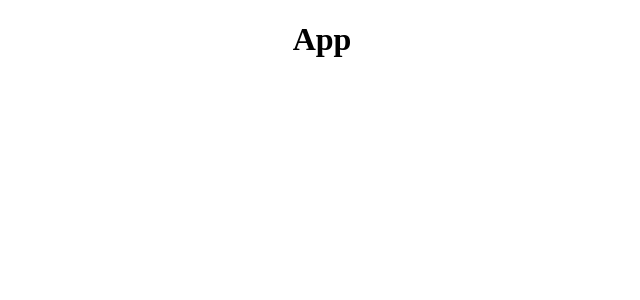
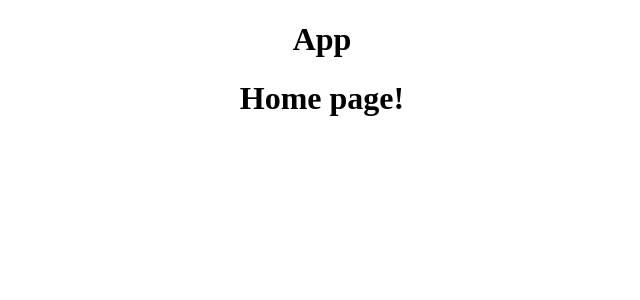
Before and after one commit to Masayuki1009/twi-reviewer-frontend, a React (Create React App) app: page /home in a window 1280 px wide. Shown: the top 300 px of the page, without its empty margins (318-958 px from the left). Built offline with nearby package versions, Linux system fonts and the light colour scheme.

Commit message:
initialize feature/home branch

```diff
--- a/public/index.html
+++ b/public/index.html
@@ -10,11 +10,6 @@
       content="Web site created using create-react-app"
     />
     <link rel="apple-touch-icon" href="%PUBLIC_URL%/logo192.png" />
-    <!--
-      manifest.json provides metadata used when your web app is installed on a
-      user's mobile device or desktop. See https://developers.google.com/web/fundamentals/web-app-manifest/
-    -->
-    <link rel="manifest" href="%PUBLIC_URL%/manifest.json" />
     <!--
       Notice the use of %PUBLIC_URL% in the tags above.
       It will be replaced with the URL of the `public` folder during the build.
--- /dev/null
+++ b/src/components/Home/index.js
@@ -0,0 +1,5 @@
+import React from "react";
+
+export const Home = () => {
+  return <h1>Home page!</h1>;
+};
```
Also changed, not shown: src/App.js (+4 -4 lines).
